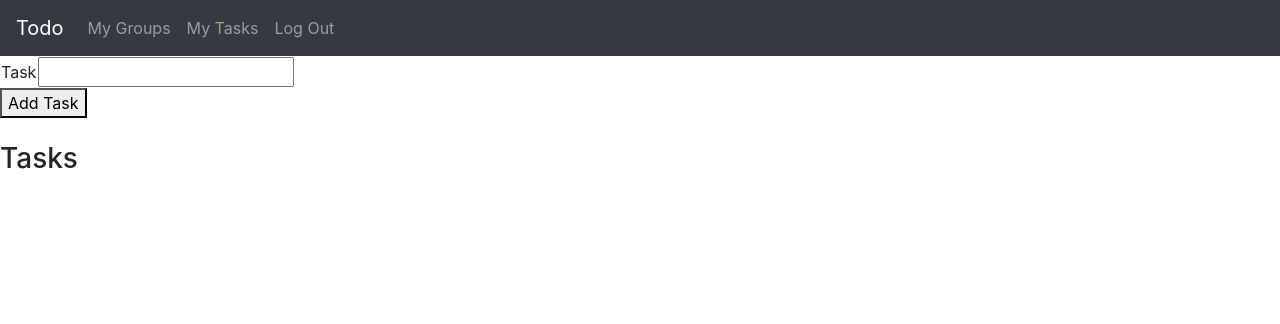
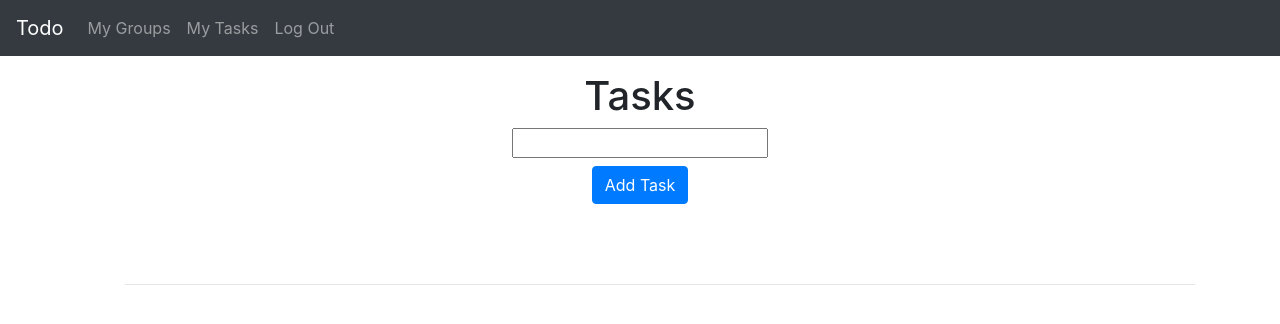
Before and after one commit to hardikkat24/todo-list, a Django app: page /todo/addtask/ in a window 1280 px wide. Shown: the top 324 px of the page. Run offline with Django 3.2, Linux system fonts and the light colour scheme; the visitor is signed in with stand-in values (Sample User, id 1); data that the repository does not hold is empty; some libraries are stand-ins or nearby versions.

Commit message:
frontend of taskpage

```diff
--- a/apptodo/static/style.css
+++ b/apptodo/static/style.css
@@ -9,3 +9,14 @@
 form ul{
     color: red;
 }
+
+ol li{
+    list-style: none;
+}
+
+.clear{
+    clear: both;
+    line-height:0px;
+    font-size:0px;
+    height:0px;
+}
--- a/apptodo/templates/taskpage.html
+++ b/apptodo/templates/taskpage.html
@@ -5,6 +5,8 @@ Tasks
 {% endblock %}
 
 {% block content %}
+<div class="container text-center py-3 text-center">
+    <h1>Tasks</h1>
     <form method="POST">
         {% csrf_token %}
         {% for h in form.hidden_fields %}
@@ -12,34 +14,30 @@ Tasks
         {{h}}
         {% endfor %}
 
+        {% for f in form.visible_fields %}
 
-    <table>
-    {% for f in form.visible_fields %}
-        <tr>
-            <td>{{f.label}}</td>
-            <td>
             {{f}}
-                {{f.errors}}
-                {{f.help_text}}
-            </td>
-        </tr>
+
         {% endfor %}
-    </table>
+        <br>
+        <button type = "submit" class = "btn btn-primary my-2">Add Task</button>
+    </form>
 
-    <button type="submit">Add Task</button>
-</form>
     <br>
-    <h3>Tasks</h3>
-    <ol>
+        <ol class = "mt-5">
             {% for task in user.tasks_set.all %}
-        <li>
-            <input type="checkbox" {% if task.status %} checked {% endif %}>
-            {{ task.task }}
-            <a href = "{% url 'delete' task.pk%}">Delete</a>
-            <a href = "{% url 'complete' task.pk%}">Done</a>
+            <hr class="m-0">
+            <li class = "pt-2">
+                <p class="float-left  mx-3 align-middle {% if task.status %} text-success {% else %} text-danger {% endif %}">{{ task.task }}</p>
+                <a href = "{% url 'complete' task.pk %}" class = "btn btn-sm btn-success float-right mx-3">Done</a>
+                <a href = "{% url 'delete' task.pk %}" class = "btn btn-sm btn-danger float-right mx-3">Delete</a>
             </li>
+            <div class = "clear m-0 p-0"></div>
             {% endfor %}
+            <hr class="m-0">
         </ol>
+
+    </div>
 
 
 {% endblock %}
```
Lines whose indentation alone changed are shown as unchanged.
